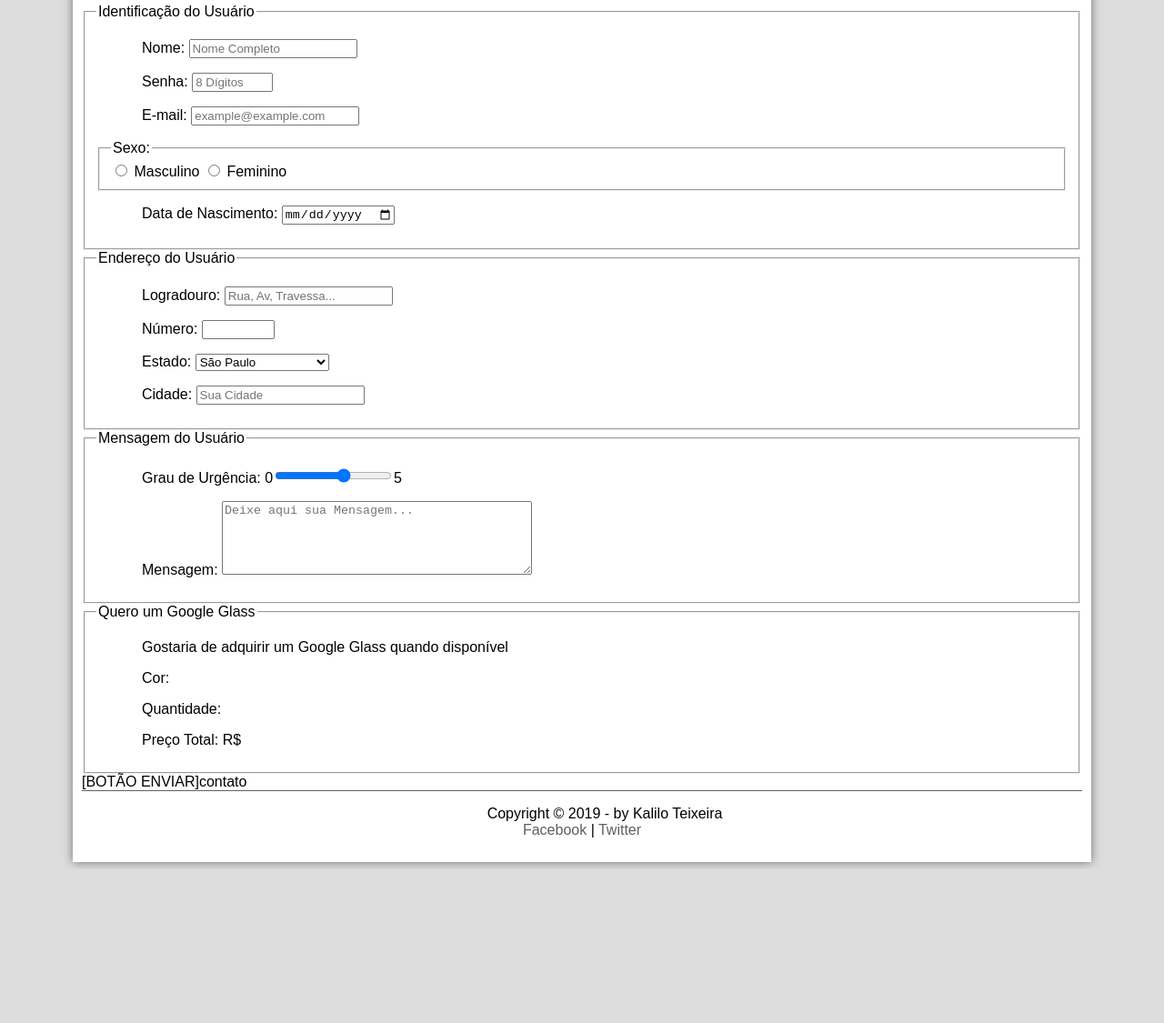
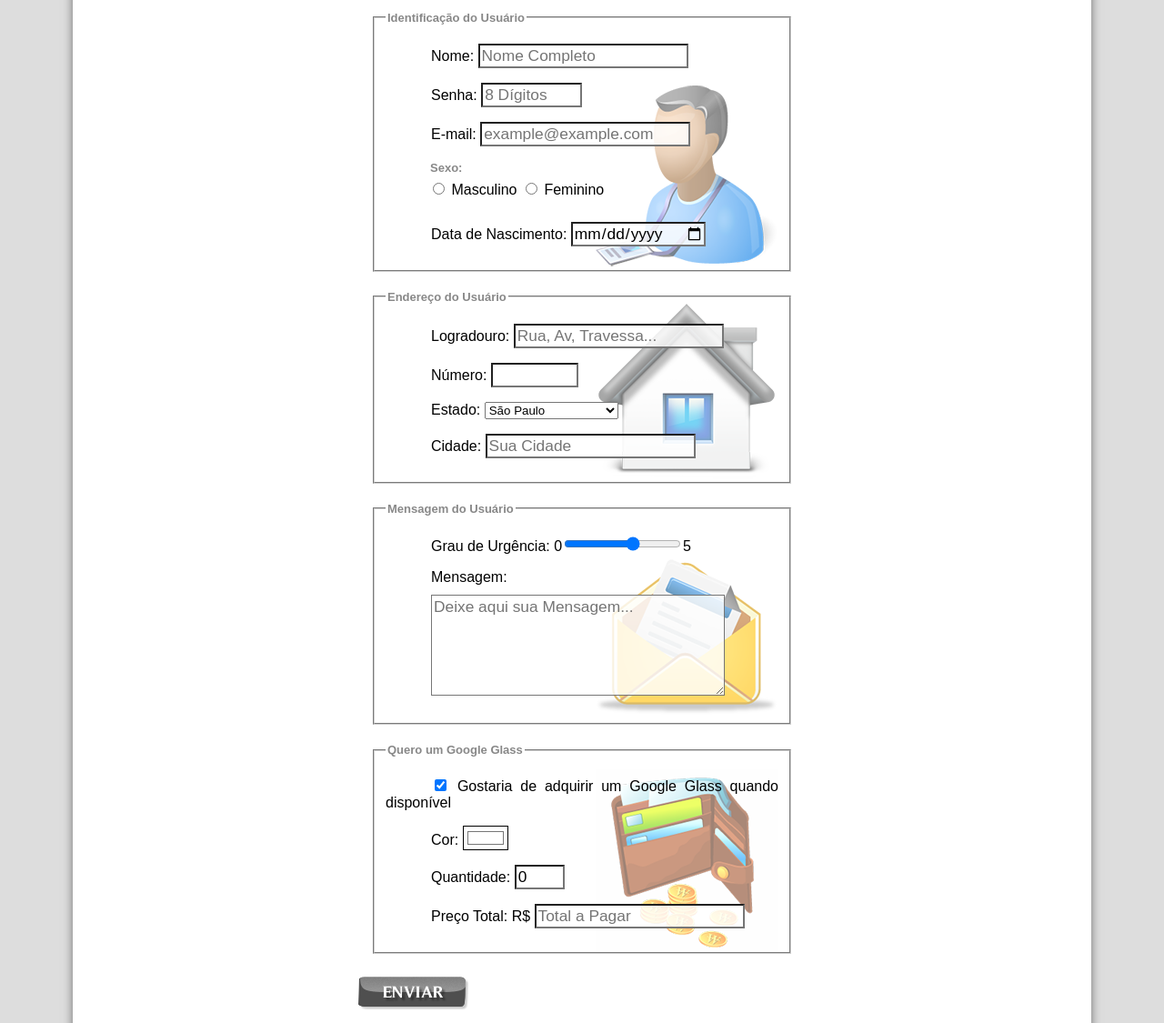
Before and after one commit to KaliloTeixeira/projeto-google-glass, a plain HTML site: page projeto-glass-html5/fale-conosco.html in a window 1280 px wide. Shown: the part 310-1435 px from the top of the page at 91% size. Before the commit the page ends 1266 px from the top, so only its background shows below. Drawn offline with Linux system fonts and the light colour scheme.

Commit message:
Site Finalizado

```diff
--- a/projeto-glass-html5/_css/form.css
+++ b/projeto-glass-html5/_css/form.css
@@ -0,0 +1,45 @@
+form {
+    width: 500px;
+    margin: auto;
+}
+input, textarea{
+    font-family: sans-serif;
+    font-weight: normal;
+    font-size: 13pt;
+    background-color: rgba(255, 255, 255, .8);
+}
+input:hover, textarea:hover{
+    background-color: #dddddd;
+}
+legend {
+    color: #888888;
+    font-weight: bold;
+    font-size: 13px;
+    font-family: sans-serif;
+}
+fieldset {
+    border-color: #cecece;
+    margin: 20px;
+}
+#sexo {
+    border: none;
+    margin-left: 35px;
+    margin-top: 10px;
+    margin-bottom: 0px;
+}
+#usuario {
+    background: url(../_imagens/icone-contato.png) no-repeat 95% 95%;
+}
+#endereco {
+    background: url(../_imagens/icone-endereco.png) no-repeat 95% 95%;
+}
+#mensagem {
+    background: url(../_imagens/icone-mensagem.png) no-repeat 95% 95%;
+}
+#pedido {
+    background: url(../_imagens/icone-pagamento.png) no-repeat 95% 95%;
+}
+#cMsg {
+    margin-left: 50px;
+    margin-top: 10px;
+}
--- a/projeto-glass-html5/fale-conosco.html
+++ b/projeto-glass-html5/fale-conosco.html
@@ -7,6 +7,13 @@
     <title>Tudo sobre Google Glass</title>
 </head>
 <script src="_javascript/funcoes.js"></script>
+<script>
+    function calc_total() {
+        var qtd = parseInt(document.getElementById('cQtd').value);
+        tot = qtd*1500;
+        document.getElementById('cTot').value=tot;
+    }
+</script>
 <body>
     <div id="interface">
         <header id="cabecalho">
@@ -37,7 +44,7 @@
                         <h3 class="direita">Atualizado em 01/Outubro/2019</h3>
                     </hgroup>
                 </header>
-                <form method="POST" id="fContato" action="mailto:kalilo555@outlook.com">
+                <form method="POST" id="fContato" action="mailto:kalilo555@outlook.com" oninput="calc_total();">
                     <fieldset id="usuario">
                         <legend> Identificação do Usuário </legend>
                             <p><label for="cNome"> Nome:</label>
@@ -86,16 +93,21 @@
                             <p><label for="cUrg"> Grau de Urgência:</label>
                                 0<input type="range" name="tUrg" id="cUrg" min="0" max="10" step="2">5</p>
                             <p><label for="cMsg"> Mensagem:</label>
-                                <textarea name="tMsg" id="cMsg" cols="40" rows="5" placeholder="Deixe aqui sua Mensagem..."></textarea></p>
+                                <textarea name="tMsg" id="cMsg" cols="30" rows="5" placeholder="Deixe aqui sua Mensagem..."></textarea></p>
                     </fieldset>
                     <fieldset id="pedido">
                         <legend> Quero um Google Glass</legend>
-                            <p><label for="cPed"> Gostaria de adquirir um Google Glass quando disponível</label></p>
-                            <p><label for="cCor"> Cor:</label></p>
-                            <p><label for="cQtd"> Quantidade:</label></p>
-                            <p><label for="cTot"> Preço Total: R$</label></p>
+                            <p>
+                                <input type="checkbox" name="tPed" id="cPed" checked>
+                                <label for="cPed"> Gostaria de adquirir um Google Glass quando disponível</label></p>
+                            <p><label for="cCor"> Cor:</label>
+                                <input type="color" name="tCor" id="cCor" value="#ffffff"> </p>
+                            <p><label for="cQtd"> Quantidade:</label>
+                                <input type="number" name="tQtd" id="cQtd" min="0" max="5" value="0"></p>
+                            <p><label for="cTot"> Preço Total: R$</label>
+                                <input type="text" name="tTot" id="cTot" placeholder="Total a Pagar" readonly></p>
                     </fieldset>
-                [BOTÃO ENVIAR]contato
+                    <input type="image" src="_imagens/botao-enviar.png" name="tEnviar" id="cEnviar">
                 </form>
             </article>
         </section>
```
